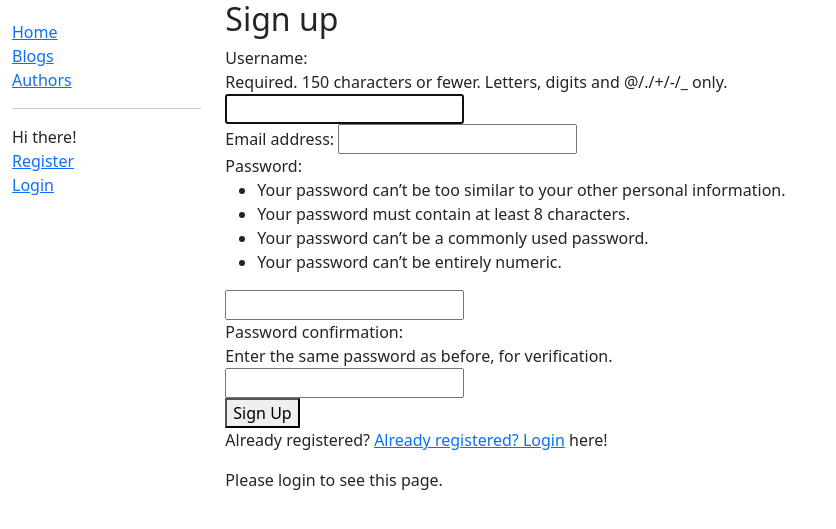
After one commit to mateuscgodoy/mdn-blog-exercise, a Django app: page /blog/register/ in a window 1280 px wide. The commit adds this page. Shown: the top 529 px of the page, without its empty margins (0-836 px from the left). Run offline with Django 5.2, Linux system fonts and the light colour scheme.

Commit message:
Add custom register route that works on the blog application

```diff
--- /dev/null
+++ b/blog/forms.py
@@ -0,0 +1,9 @@
+from django.contrib.auth.forms import UserCreationForm
+from django.contrib.auth import get_user_model
+
+
+class CreateUserForm(UserCreationForm):
+
+    class Meta:
+        model = get_user_model()
+        fields = ["username", "email", "password1", "password2"]
--- a/blog/templates/blog/layout.html
+++ b/blog/templates/blog/layout.html
@@ -21,7 +21,7 @@
             <div class="col-sm-2">
                 {%block sidebar%}
                 <ul class="sidebar-nav">
-                    <li><a href="#">Home</a></li>
+                    <li><a href="{% url 'blog:index' %}">Home</a></li>
                     <li><a href="#">Blogs</a></li>
                     <li><a href="#">Authors</a></li>
                     <hr>
@@ -33,7 +33,7 @@
                     </form>
                     {%else%}
                     <li>Hi there!</li>
-                    <li><a href="#">Register</a></li>
+                    <li><a href="{%url 'blog:register'%}">Register</a></li>
                     <li><a href="{% url 'login' %}">Login</a></li>
                     {%endif%}
                 </ul>
--- a/blog/urls.py
+++ b/blog/urls.py
@@ -3,4 +3,7 @@ from django.urls import path
 from . import views
 
 app_name = "blog"
-urlpatterns = [path("", views.index, name="index")]
+urlpatterns = [
+    path("", views.index, name="index"),
+    path("register/", views.Register.as_view(), name="register"),
+]
--- a/blog/views.py
+++ b/blog/views.py
@@ -1,7 +1,35 @@
-from django.shortcuts import render
+from django.shortcuts import render, redirect
 from django.http import HttpRequest
+from django.views import View
+
+from .forms import CreateUserForm
 
 
 def index(request: HttpRequest):
     if request.method == "GET":
         return render(request, "blog/index.html")
+
+
+# For reference: https://learndjango.com/tutorials/django-login-and-logout-tutorial
+# class RegisterView(CreateView):
+#     form_class = UserCreationForm
+#     success_url = reverse_lazy("login")
+#     template_name = "registration/register.html"
+
+#     class Meta:
+#         model = get_user_model()
+
+
+class Register(View):
+    def get(self, request):
+        form = CreateUserForm()
+        context = {"form": form}
+        return render(request, "registration/register.html", context)
+
+    def post(self, request):
+        form = CreateUserForm(request.POST)
+        if form.is_valid():
+            form.save()
+            return redirect("login")
+        context = {"form": form}
+        return render(request, "registration/register.html", context)
--- a/templates/registration/login.html
+++ b/templates/registration/login.html
@@ -12,6 +12,8 @@
 {%else%}
 {%endif%}
 {%endif%}
+
+<h2>Login</h2>
 
 <form method="post" action="{%url 'login'%}">
     {%csrf_token%}
--- /dev/null
+++ b/templates/registration/register.html
@@ -0,0 +1,28 @@
+{%extends "blog/layout.html"%}
+
+{% block title %}Register{% endblock %}
+
+{%block content%}
+
+{%if form.errors%}
+<p>Your username and password didn't match. Please try again.</p>
+{%endif%}
+
+{%if next%}
+{%if user.is_authenticated%}
+<p>Your account doesn't have access to this page. To proceed, please login with an account that has access.</p>
+{%else%}
+{%endif%}
+{%endif%}
+
+<h2>Sign up</h2>
+<form method="post">
+    {% csrf_token %}
+    {{ form }}
+    <button type="submit">Sign Up</button>
+</form>
+
+<p>Already registered? <a href="{%url 'password_reset'%}">Already registered? Login</a> here!</p>
+<p>Please login to see this page.</p>
+
+{%endblock%}
```
